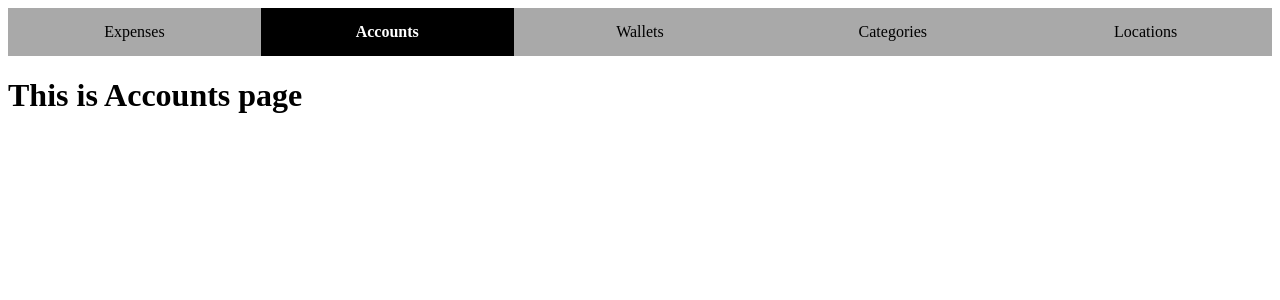
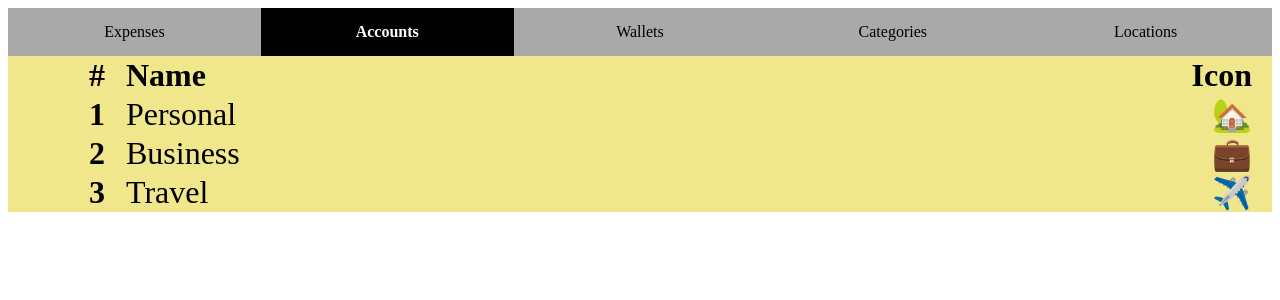
Before and after one commit to sag333ar/ReactLearning, a React (Create React App) app: page / in a window 1280 px wide. Both pictures are taken after a click on the item "Accounts". Shown: the top 300 px of the page. Built offline with nearby package versions, Linux system fonts and the light colour scheme; the HTML template or start-up script is replaced by a standard one.

Commit message:
table for accounts

```diff
--- a/src/components/Sections/Accounts/Accounts.js
+++ b/src/components/Sections/Accounts/Accounts.js
@@ -1,7 +1,35 @@
 import React from "react";
+import cssClasses from "./Accounts.module.css";
 
 const Accounts = () => {
-  return <h1>This is Accounts page</h1>;
+  const accounts = [
+    { name: "Personal", icon: "🏡"} ,
+    { name: "Business", icon: "💼"},
+    { name: "Travel", icon: "✈️"},
+  ];
+  return (
+    <table className={cssClasses.table}>
+      <thead className={cssClasses.row}>
+        <tr>
+          <th className={cssClasses.index}>#</th>
+          <th className={cssClasses.title}>Name</th>
+          <th className={cssClasses.icon}>Icon</th>
+        </tr>
+      </thead>
+      <tbody>
+      {accounts.map((account) => {
+        const index = accounts.indexOf(account) + 1;
+        return (
+          <tr key={index} className={cssClasses.row}>
+            <td className={cssClasses.index}>{index}</td>
+            <td className={cssClasses.title}>{account.name}</td>
+            <td className={cssClasses.icon}>{account.icon}</td>
+          </tr>
+        );
+      })}
+      </tbody>
+    </table>
+  );
 };
 
 export default Accounts;
--- /dev/null
+++ b/src/components/Sections/Accounts/Accounts.module.css
@@ -0,0 +1,30 @@
+.table {
+  width: 100%;
+  border-style: none;
+  border-collapse: collapse;
+}
+
+.row {
+  font-size: 2rem;
+  padding: 0.75rem;
+  background-color: khaki;
+}
+
+.row:hover {
+  background-color: darkkhaki;
+}
+
+.index {
+  font-weight: bold;
+  text-align: right;
+}
+
+.title {
+  padding: 0px 0px 0px 20px;
+  text-align: left;
+}
+
+.icon {
+  padding: 0px 20px 0px 0px;
+  text-align: right;
+}
```
